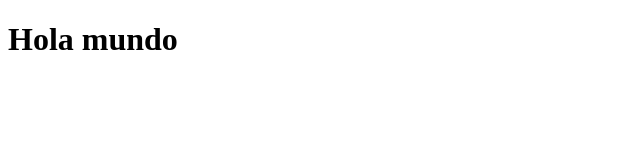
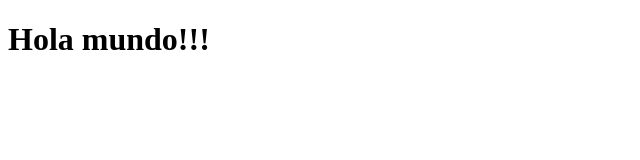
Before and after one commit to GukCM/React-Desde-Cero, a React (Vite) app in the folder 03-counter-app-vite/: page / in a window 1280 px wide. Shown: the top 160 px of the page, without its empty margins (0-640 px from the left). Built offline with nearby package versions, Linux system fonts and the light colour scheme.

Commit message:
Hello World en React con Vite

```diff
--- /dev/null
+++ b/03-counter-app-vite/src/HelloWorldApp.jsx
@@ -0,0 +1,6 @@
+
+//Functional components, componentes basados en funciones
+export function App(){
+
+    return (<h1>Hola mundo!!!</h1>);
+}
--- a/03-counter-app-vite/src/main.jsx
+++ b/03-counter-app-vite/src/main.jsx
@@ -1,12 +1,7 @@
 import React from 'react';
 import ReactDOM from "react-dom/client";
 
-
-//Functional components, componentes basados en funciones
-function App(){
-
-    return (<h1>Hola mundo</h1>);
-}
+import {App} from './HelloWorldApp';
 
 ReactDOM.createRoot( document.getElementById('root') ).render(
     //Se recomienda trabajar con React StrictMode
```
